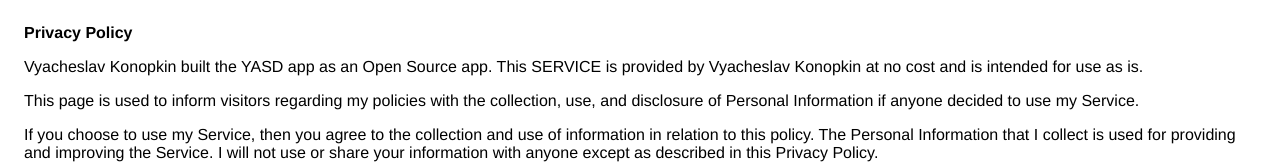
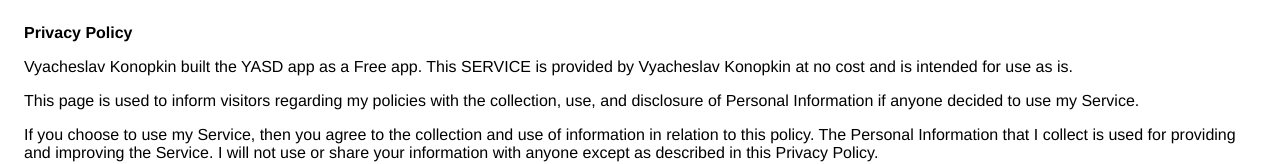
Before and after one commit to al-76/al-76.github.io, a plain HTML site: page index.html in a window 1280 px wide. Shown: the top 164 px of the page. Drawn offline with Linux system fonts and the light colour scheme.

Commit message:
Update index.html

```diff
--- a/index.html
+++ b/index.html
@@ -9,7 +9,7 @@
     <body>
     <strong>Privacy Policy</strong> <p>
                   Vyacheslav Konopkin built the YASD app as
-                  an Open Source app. This SERVICE is provided by
+                  a Free app. This SERVICE is provided by
                   Vyacheslav Konopkin at no cost and is intended for use as
                   is.
                 </p> <p>
```
